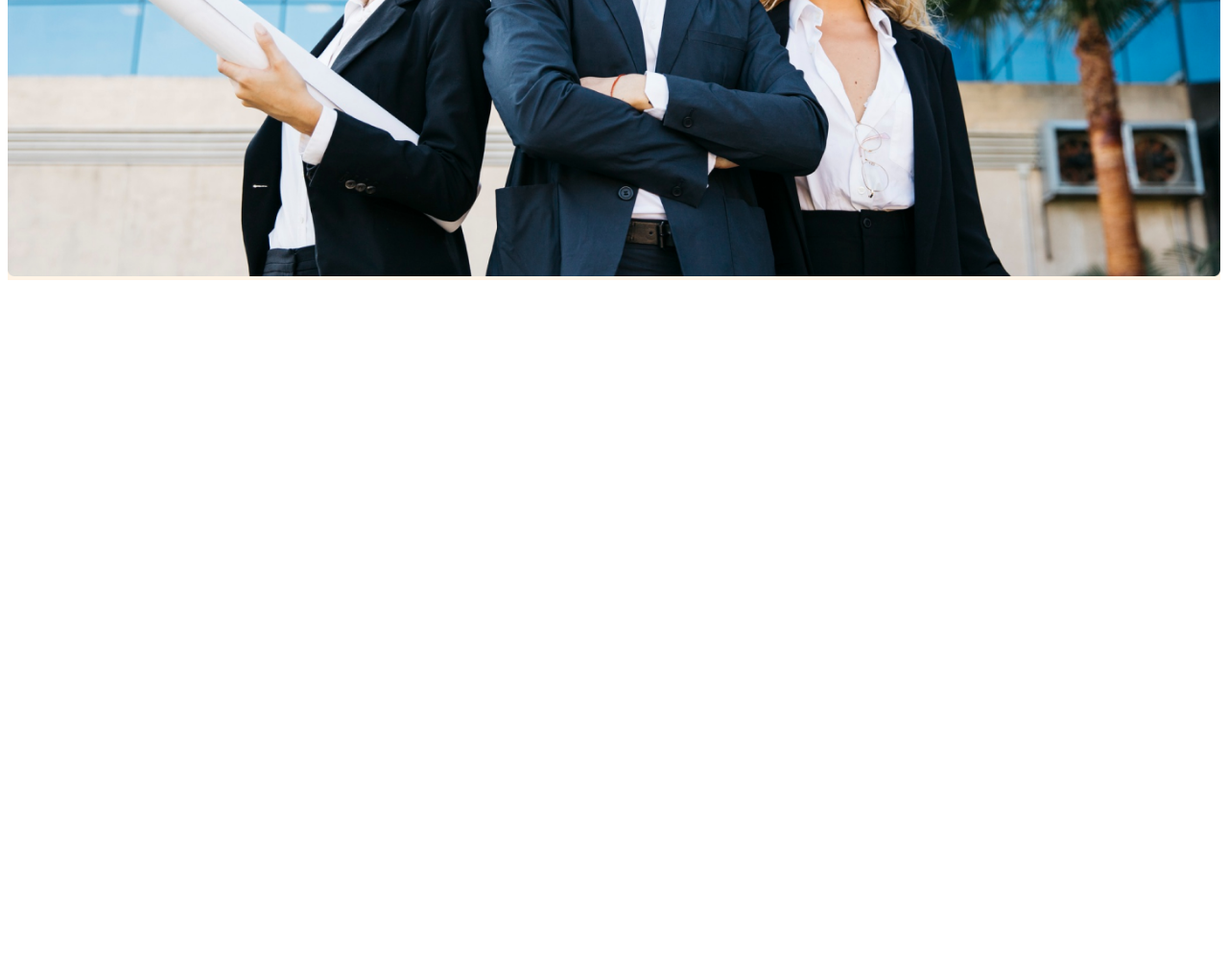
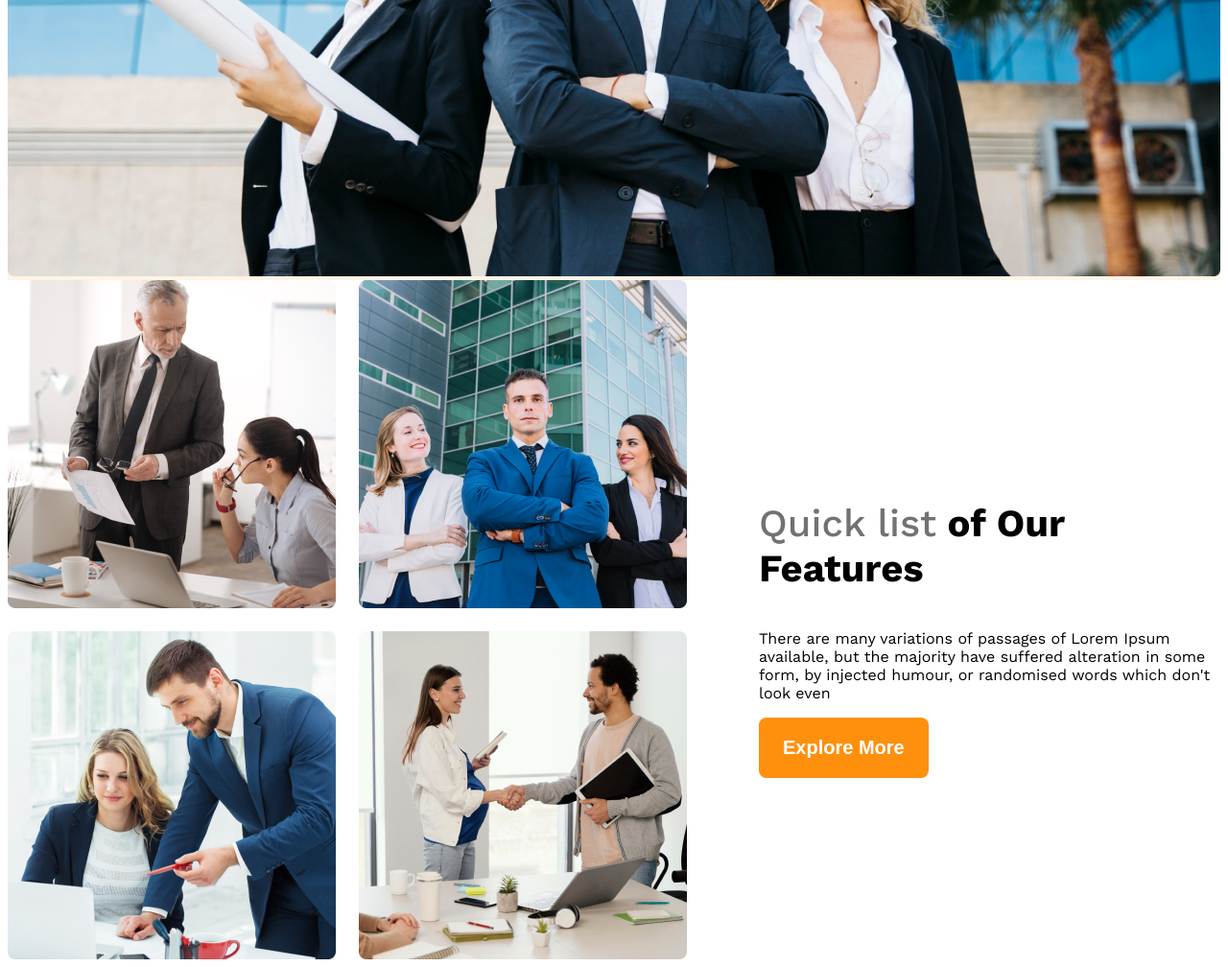
Before and after one commit to wahidamanat/g3-architects-website, a plain HTML site: page index.html in a window 1280 px wide. Shown: the part 893-1901 px from the top of the page at 96% size. Before the commit the page ends 1193 px from the top, so only its background shows below. Drawn offline with nearby package versions, Linux system fonts and the light colour scheme.

Commit message:
added and style team & features section

```diff
--- a/index.html
+++ b/index.html
@@ -46,6 +46,24 @@
 
 </main>
 
+<section class="teams display-flex">
+    <div class="team-img-container">
+
+        <img src="./images/team1.png" alt="two architect working together" class="team-img">
+        <img src="./images/team2.png" alt="three person posing to the camera in front of a building">
+        <img src="./images/team3.png" alt="two person working together in an office">
+        <img src="./images/team4.png" alt="one guy shaking hand with another girl in an office">
+
+    </div>
+    <div class="our-features">
+        <h3 class="feature-title"><span id="quick-list" class="text-gray-light">Quick list</span> <span>of Our</span> <span>Features</span></h3>
+
+        <p class="feature-description">There are many variations of passages of Lorem Ipsum available, but the majority
+            have suffered alteration in some form, by injected humour, or randomised words which don't look even</p>
+        <button class="btn-primary">Explore More</button>
+    </div>
+</section>
+
 <footer>
 
 </footer>
--- a/styles/architechts.css
+++ b/styles/architechts.css
@@ -36,7 +36,15 @@
     border-radius: 8px;
     border: none;
 
+}
 
+main{
+    max-width: 1440px;
+    margin: 0 auto;
+}
+
+main > section{
+    margin: 130px ;
 }
 /* header-styles */
 
@@ -84,7 +92,31 @@
     width: 100%;
 
 }
+/* team and feature related style */
 
+.teams{
+    align-items: center;
+}
+
+.team-img-container{
+    display: grid;
+    grid-template-columns: repeat(2,1fr);
+    gap: 24px;
+}
+
+.our-features{
+    margin-left: 75px;
+    max-width: 530px;
+}
+
+.feature-title{
+    font-size: 2.5rem;
+    font-weight: 700;
+}
+
+#quick-list{
+    font-weight:500;
+}
 /* responsive media query */
 @media screen and (max-width:576px){
     .navbar, .nav-links {
```
